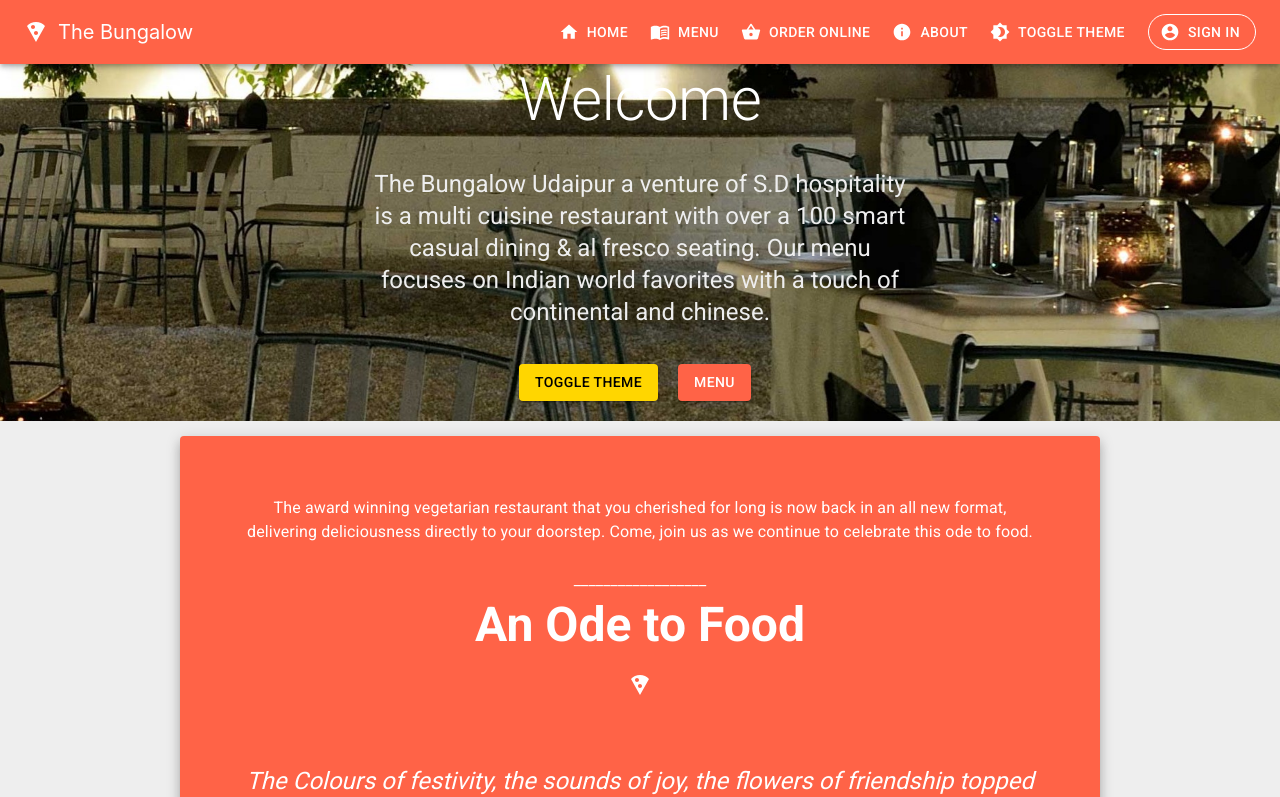
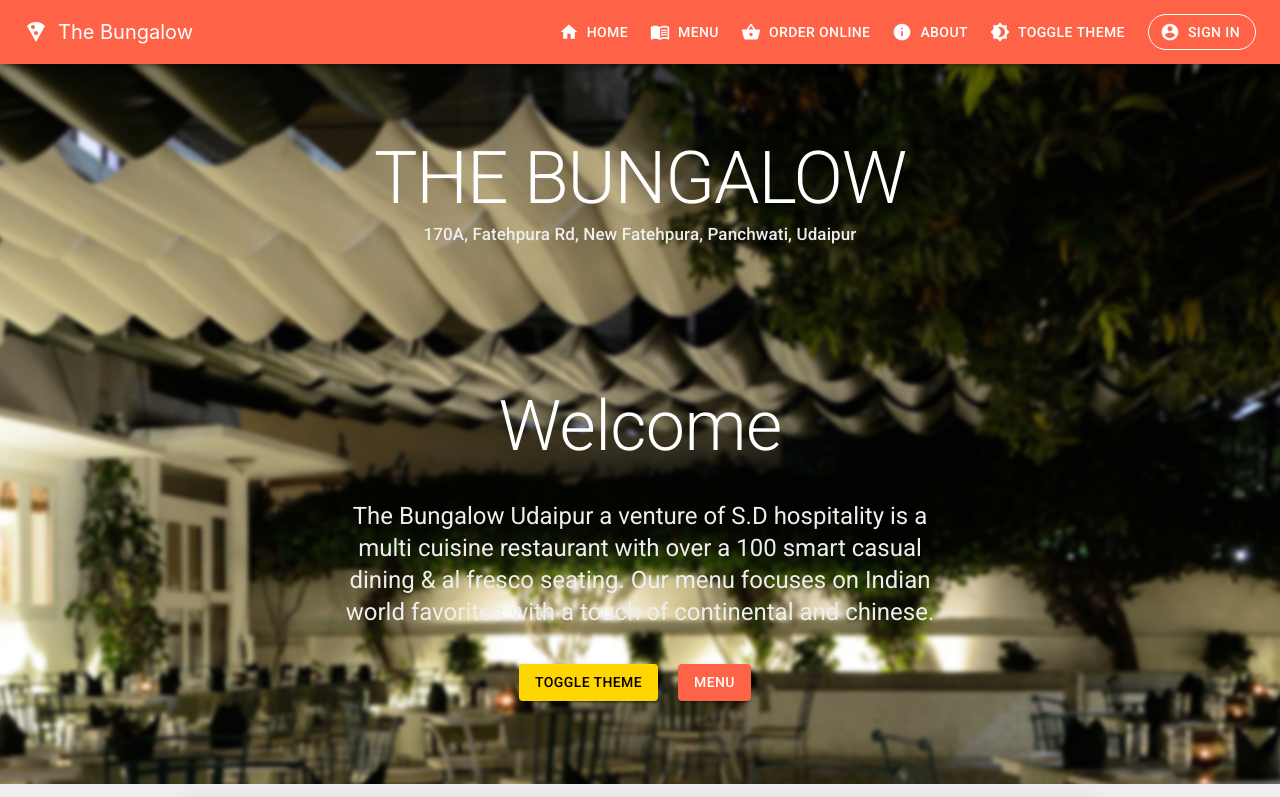
Before and after one commit to k-dot-11/BungalowTest, a React (Create React App) app: page / in a window 1280 px wide. Shown: the top 797 px of the page. Built offline with nearby package versions, Linux system fonts and the light colour scheme; no server answers.

Commit message:
Made hero content more appealing

```diff
--- a/src/components/layout/home/Hero.js
+++ b/src/components/layout/home/Hero.js
@@ -39,18 +39,36 @@
 							display: 'flex',
 							flexDirection: 'column',
 							justifyContent: 'center',
-							alignItems: 'center'
+							alignItems: 'center',
+							width: '100vw'
 						}}
 					>
 						<Parallax
-							blur={0}
-							bgImage={require('../../../assets/heroimage.jpeg')}
+							blur={2}
+							bgImage={require('../../../assets/herodark.jpeg')}
 							bgImageAlt="the cat"
-							style={{ width: '100vw' }}
-							strength={500}
+							style={{ width: '100vw', height: '90vh' }}
+							strength={600}
 						>
-							<Container style={{ flex: 10, backgroundColor: 'transparent' }} maxWidth="sm">
-								<Typography align="center" variant="h2" style={styles.heroTitle}>
+							<Container
+								style={{ flex: 10,width:'50vw', backgroundColor: 'transparent', marginTop: '9vh' }}
+							>
+								<Typography variant="h1" align='center' style={{color:'white' , fontSize:'73px'}}>
+
+									THE BUNGALOW
+									<br />
+								</Typography>
+								<Typography variant = 'h6' align = 'center' style = {{color:'#EEE' , fontSize:'17px'}}>
+								170A, Fatehpura Rd, New Fatehpura, Panchwati, Udaipur
+								<br />
+								<br />
+								<br />
+								<br />
+								<br />
+								<br />
+
+								</Typography>
+								<Typography align="center" variant="h2" style={{color:'white' , fontSize:'70px' ,}}>
 									Welcome
 									<br />
 								</Typography>
--- a/src/components/layout/menu/MenuDrawer.js
+++ b/src/components/layout/menu/MenuDrawer.js
@@ -17,9 +17,10 @@
 	const { isLightTheme, dark, light } = useContext(ThemeContext);
 	const theme = isLightTheme ? light : dark;
 	return (
-		<Hidden smDown>
+		<Hidden smDown style={{backgroundColor:theme.paper}}>
 			<Drawer
 				variant="permanent"
+				style={{backgroundColor:theme.paper}}
 
 			>
 				<Toolbar style={{backgroundColor:theme.paper}}/>
@@ -28,7 +29,7 @@
 					style={{
 						flexShrink: 0,
 						backgroundColor: theme.paper,
-						height:'86vh',
+						height:'84vh',
 						width:'240px'
 					}}
 				>
--- a/src/components/screens/menu/MenuScreen.js
+++ b/src/components/screens/menu/MenuScreen.js
@@ -60,7 +60,7 @@
 				<AppBar
 					className={classes.appBar}
 					position={'sticky'}
-					style={{ top: '56px', left: '0px', right: '0px', backgroundColor: 'tomato' }}
+					style={{ top: '64px', left: '0px', right: '0px', backgroundColor: 'tomato' }}
 				>
 					<Tabs
 						value={value}
```
Also changed, not shown: src/assets/herodark.jpeg (added), src/assets/herolight.jpeg (added).
